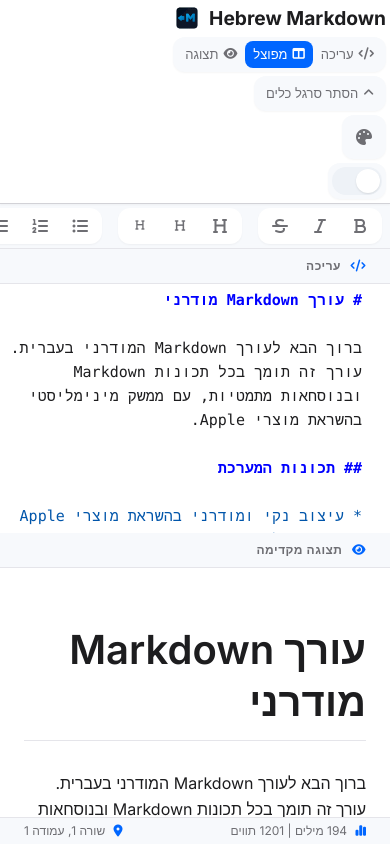
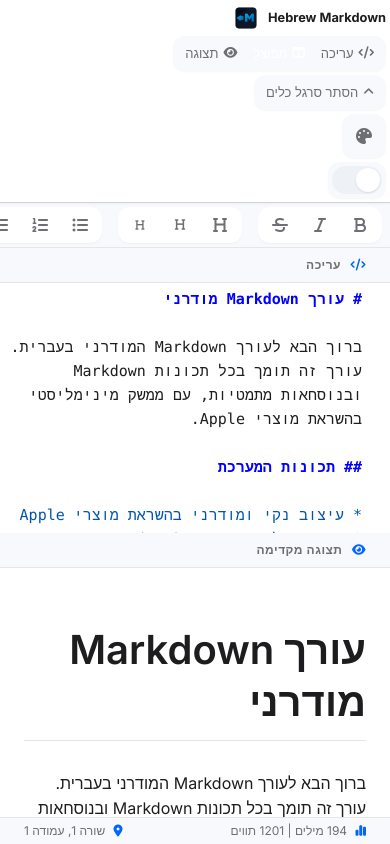
Before and after one commit to Dor-sketch/hebrew-markdown, a plain HTML site: page index.html in a window 390 px wide. Drawn offline with nearby package versions, Linux system fonts and the light colour scheme.

Commit message:
Improve h1 tag in index.html

```diff
--- a/index.html
+++ b/index.html
@@ -246,14 +246,13 @@
             display: flex;
             align-items: center;
             gap: var(--spacing-sm);
-            padding-left: 34px;
             text-decoration: none;
             transition: color var(--transition-normal);
         }
 
         .app-title h1 {
             margin: 0;
-            font-size: 1.2em;
+            font-size: 1em;
             color: var(--text-primary);
         }
 
@@ -396,7 +395,6 @@
 
         .view-mode-btn.active {
             color: white;
-            background-color: var(--primary);
         }
 
         .view-mode-btn i {
@@ -1246,6 +1244,10 @@
 
             .app-title {
                 margin-bottom: var(--spacing-xs);
+            }
+
+            .app-title h1 {
+                font-size: .8em;
             }
 
             .header-controls {
```
